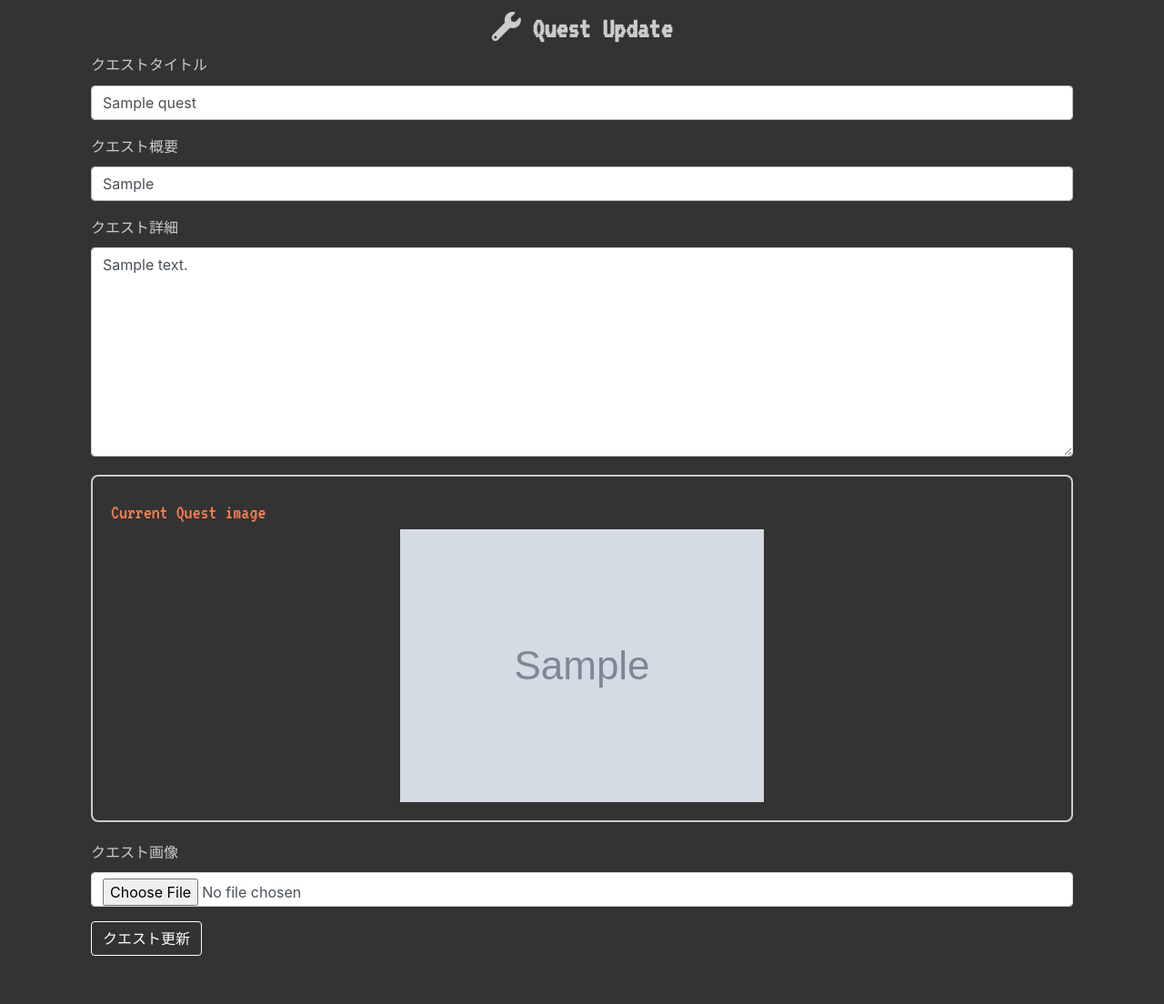
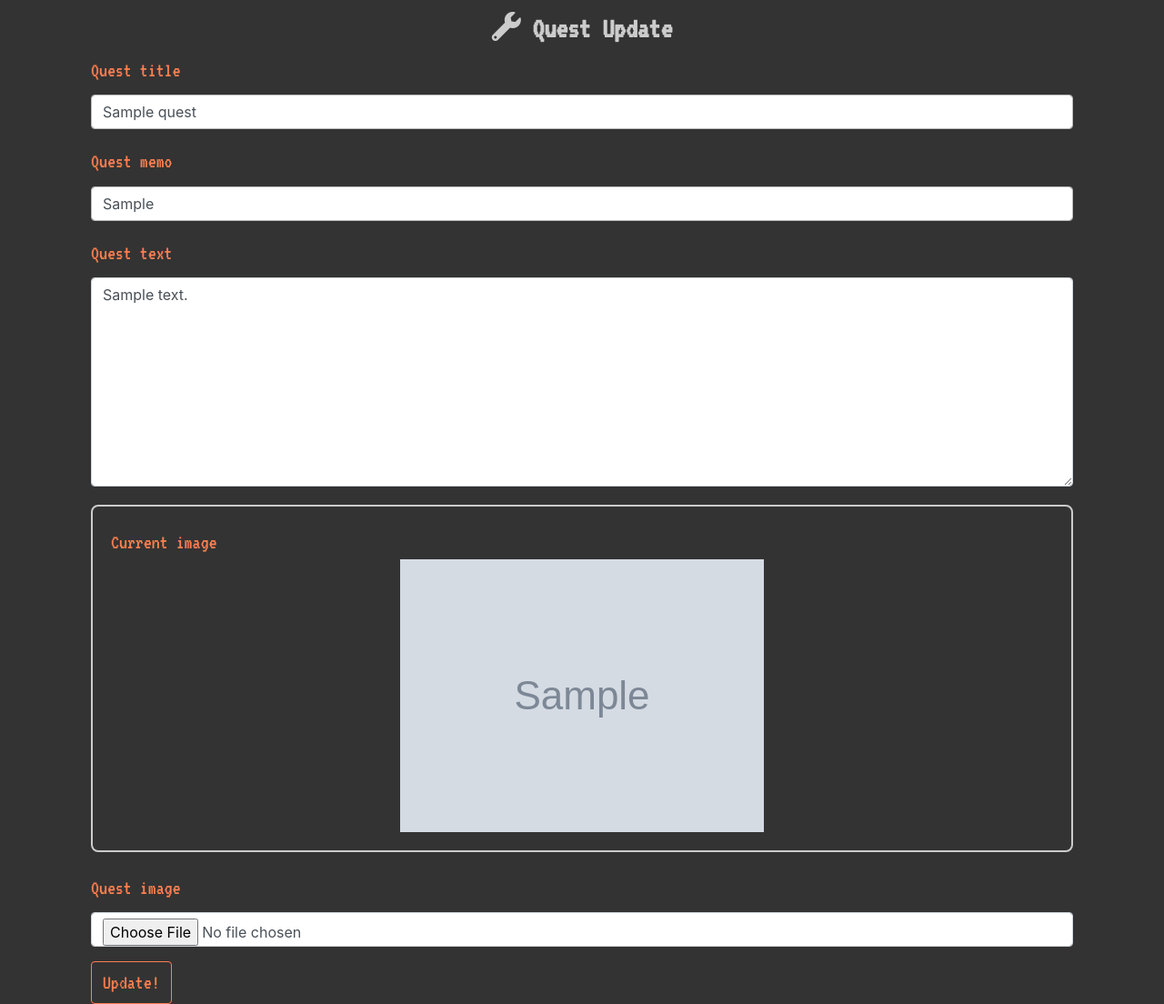
Before and after one commit to mshr-Hub/cookquest, a Django app: page /update/1 in a window 1280 px wide. Shown: the part 138-1242 px from the top of the page at 91% size. Before the commit the page ends 1189 px from the top, so only its background shows below. Run offline with Django 3.2, Linux system fonts and the light colour scheme; a user stored in the database is signed in; tables that the repository leaves empty hold one stand-in row (values such as "Sample post"); grey boxes marked "Sample" are stand-in pictures; some libraries are stand-ins or nearby versions.

Commit message:
クエスト編集画面のビューを修正

```diff
--- a/templates/quest/update.html
+++ b/templates/quest/update.html
@@ -34,33 +34,33 @@
   <form class="form-signin" method="POST" action="" enctype="multipart/form-data">{% csrf_token %}
     <div class="container">
       <div class="form-group">
-        <label>クエストタイトル</label>
-        <input name='quest_title' type="text" class="form-control" placeholder="Quest title" value="{{ quest.title }}">
+        <label class="quest-font">Quest title</label>
+        <input name='quest_title' type="text" class="form-control" placeholder="クエストタイトル" value="{{ quest.title }}">
       </div>
       <div class="form-group">
-        <label>クエスト概要</label>
-        <input name="quest_memo" type="text" class="form-control" placeholder="Quest memo" value="{{ quest.memo }}">
+        <label class="quest-font">Quest memo</label>
+        <input name="quest_memo" type="text" class="form-control" placeholder="クエスト概要" value="{{ quest.memo }}">
       </div>
       <div class="form-group">
-        <label>クエスト詳細</label>
-        <textarea rows="9" name="quest_text" type="text" class="form-control" placeholder="Quest text">{{ quest.text }}</textarea>
+        <label class="quest-font">Quest text</label>
+        <textarea rows="9" name="quest_text" type="text" class="form-control" placeholder="クエスト詳細">{{ quest.text }}</textarea>
       </div>
       {% if quest.image %}
       <div class="inner">
-        <small class="quest-font">Current Quest image</small>
+        <small class="quest-font">Current image</small>
         <div style="text-align: center;">
           <img src="{{ quest.image.url }}" class="img-fluid">
         </div>
       </div>
       {% endif %}
       <div class="form-group">
-        <label>クエスト画像</label>
+        <label class="quest-font">Quest image</label>
         <input name="quest_image" type="file" class="form-control" value="{{ quest.image }}">
       </div>
       <div class="form-group">
         <input name="author" type="hidden" value="{{ user.username }}">
       </div>
-      <button type="submit" class="btn btn-primary">クエスト更新</button>
+      <button type="submit" class="btn btn-primary quest-font">Update!</button>
     </div>
   </form>
 
```
